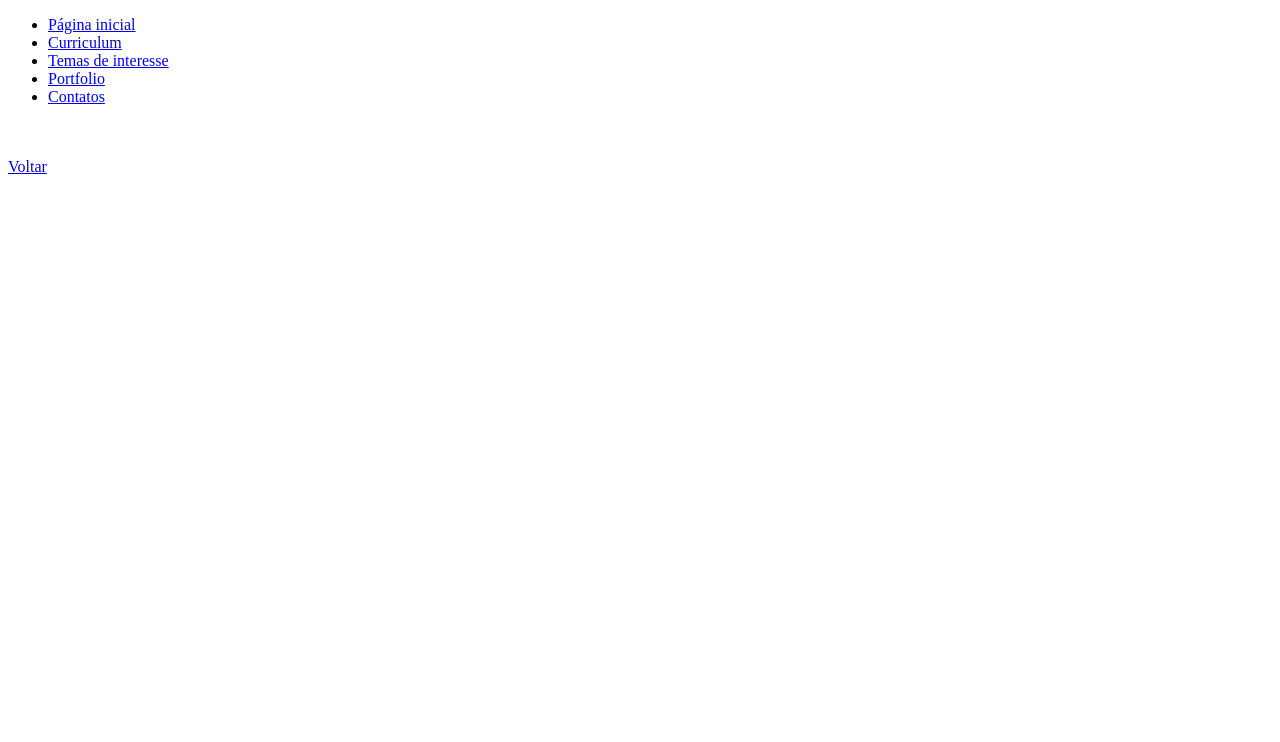
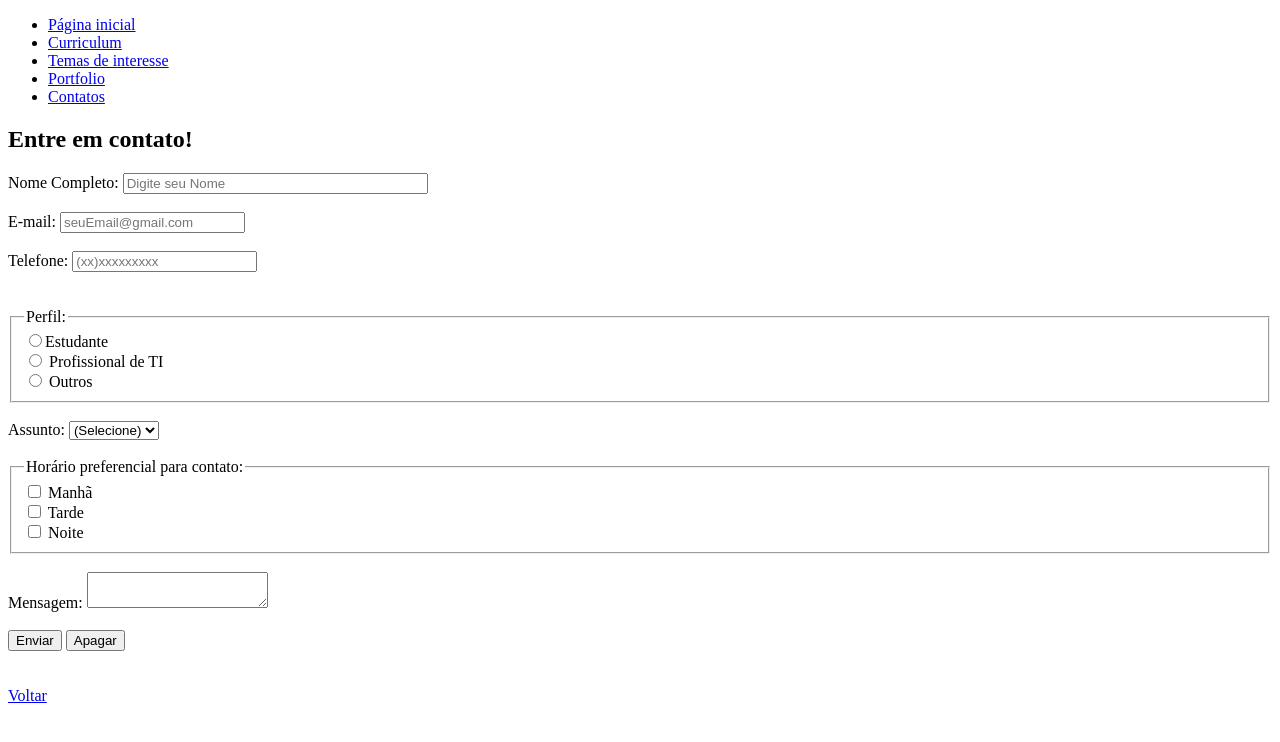
Before and after one commit to Cornelius2000/Prog2, a plain HTML site: page Web/contatos.html in a window 1280 px wide. Drawn offline with Linux system fonts and the light colour scheme.

Commit message:
implementação da Tela de contatos

```diff
--- a/Web/contatos.html
+++ b/Web/contatos.html
@@ -4,7 +4,13 @@
 <head>
     <title>Site Profissional</title>
     <meta charset="UTF-8">
-    <meta name="viewport" content="width=device-width, initial-scale=1.0">
+    <!-- <meta name="viewport" content="width=device-width, initial-scale=1.0"> -->
+    <meta name="viewport" content="width=device-width, initial-scale=1">
+    <!--
+    <link rel="stylesheet" href="https://maxcdn.bootstrapcdn.com/bootstrap/3.4.0/css/bootstrap.min.css">
+    <script src="https://ajax.googleapis.com/ajax/libs/jquery/3.4.1/jquery.min.js"></script>
+    <script src="https://maxcdn.bootstrapcdn.com/bootstrap/3.4.0/js/bootstrap.min.js"></script>
+    -->
 </head>
 
 <body>
@@ -23,6 +29,60 @@
 
     <main>
 
+        <h2>Entre em contato!</h2>
+        <!-- <form action="/enviar.php"> -->
+        <form>
+
+            <div>
+                <label for="nome"> Nome Completo:</label>
+                <input type="text" name="nome" size="35" id="nome" placeholder="Digite seu Nome" required>
+            </div><br>
+
+            <div>
+                <label for="email"> E-mail: </label>
+                <input type="email" name="email" id="email" placeholder="seuEmail@gmail.com" required>
+            </div><br>
+
+            <div>
+                <label for="telefone"> Telefone: </label>
+                <input type="tel" name="telefone" placeholder="(xx)xxxxxxxxx"> <br><br>
+            </div><br>
+
+            <fieldset>
+                <legend> Perfil: </legend>
+                <label> <input type="radio" name="perfil" value="E">Estudante </label><br>
+                <label> <input type="radio" name="perfil" value="P"> Profissional de TI </label><br>
+                <label> <input type="radio" name="perfil" value="O"> Outros </label><br>
+            </fieldset><br>
+
+
+            <div>
+                <label for="assunto"> Assunto: </label>
+                <select name="assunto" id="assunto">
+                    <option value=""> (Selecione) </option>
+                    <option value="d"> Duvidas </option>
+                    <option value="s"> Sugestão </option>
+                    <option value="c"> Criticas </option>
+                    <option value="e"> Elogios </option>
+                </select>
+            </div><br>
+
+            <fieldset>
+               <legend>  Horário preferencial para contato: </legend>
+                <label> <input type="checkbox" name="curso[]" value="m"> Manhã </label><br>
+                <label> <input type="checkbox" name="curso[]" value="t"> Tarde </label><br>
+                <label> <input type="checkbox" name="curso[]" value="n"> Noite </label><br>
+            </fieldset><br>
+
+            <div>
+                <label for="msg"> Mensagem: </label>
+                <textarea name="mensagem" id="msg" placeholder="Digite sua mensagem!"> </textarea> <br><br>
+            </div>
+
+          <input type="submit" value="Enviar">
+          <input type="reset" value="Apagar">
+
+        </form>
 
         <br><br>
         <a href="index.html"> Voltar</a>
```
